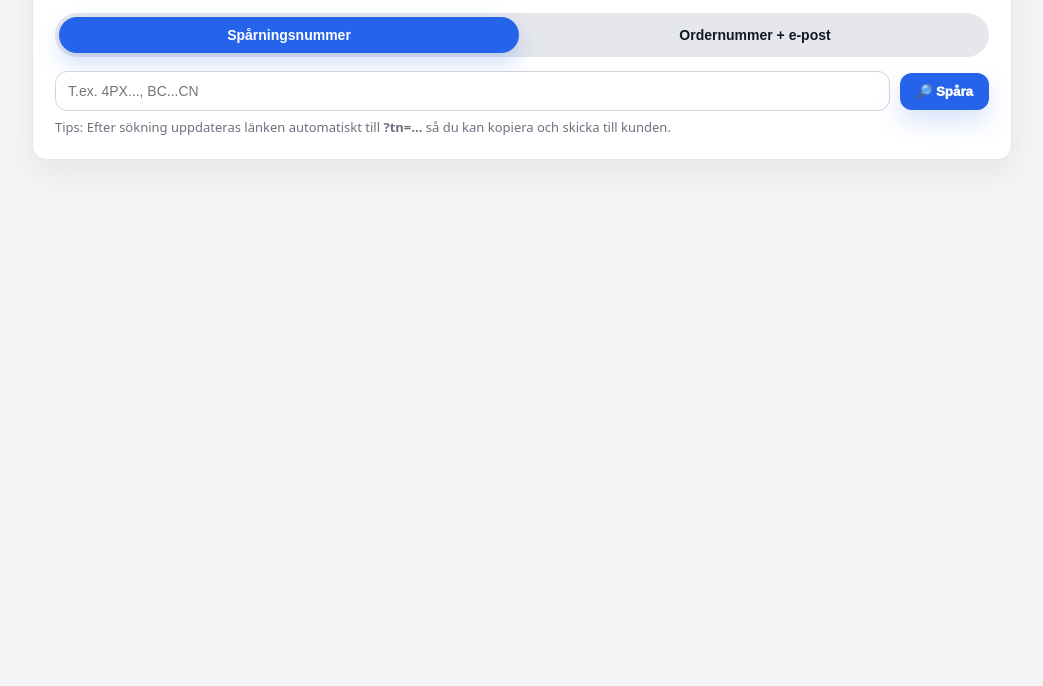
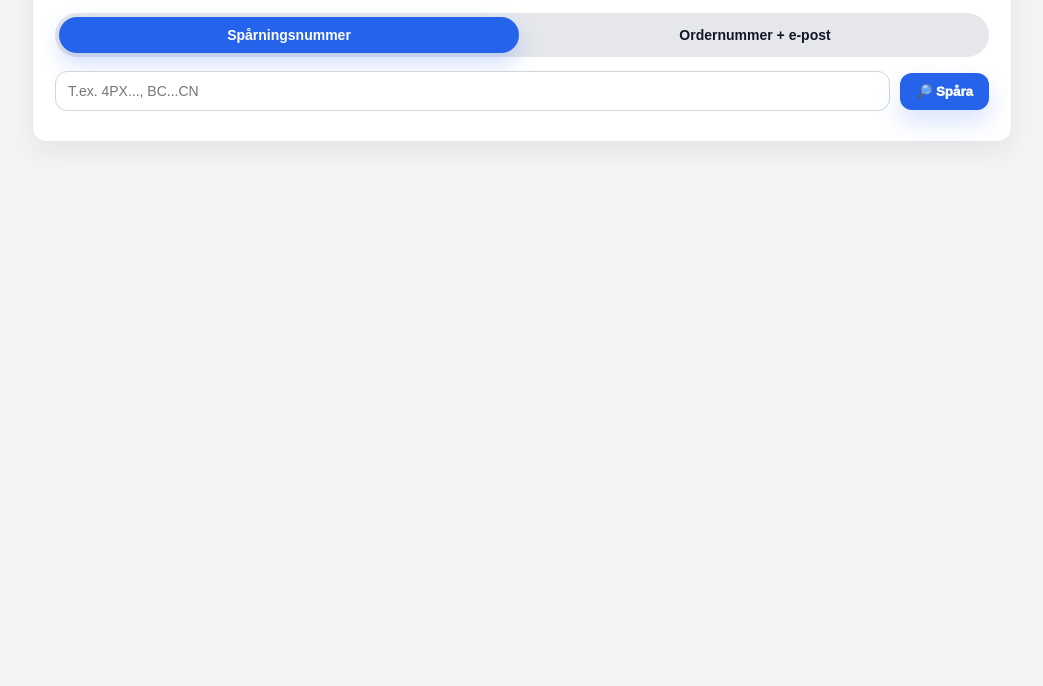
Before and after one commit to icefut/track2, a website: page index.html in a window 1280 px wide. Shown: the part 114-800 px from the top of the page, without its empty margins (118-1161 px from the left). Drawn offline with Linux system fonts and the light colour scheme.

Commit message:
Update index.html

```diff
--- a/index.html
+++ b/index.html
@@ -296,7 +296,7 @@
         <button type="submit" class="btn" id="trackBtn">🔎 Spåra</button>
       </div>
       <div class="hint">
-        Tips: Efter sökning uppdateras länken automatiskt till <b>?tn=...</b> så du kan kopiera och skicka till kunden.
+
       </div>
     </form>
 
```
